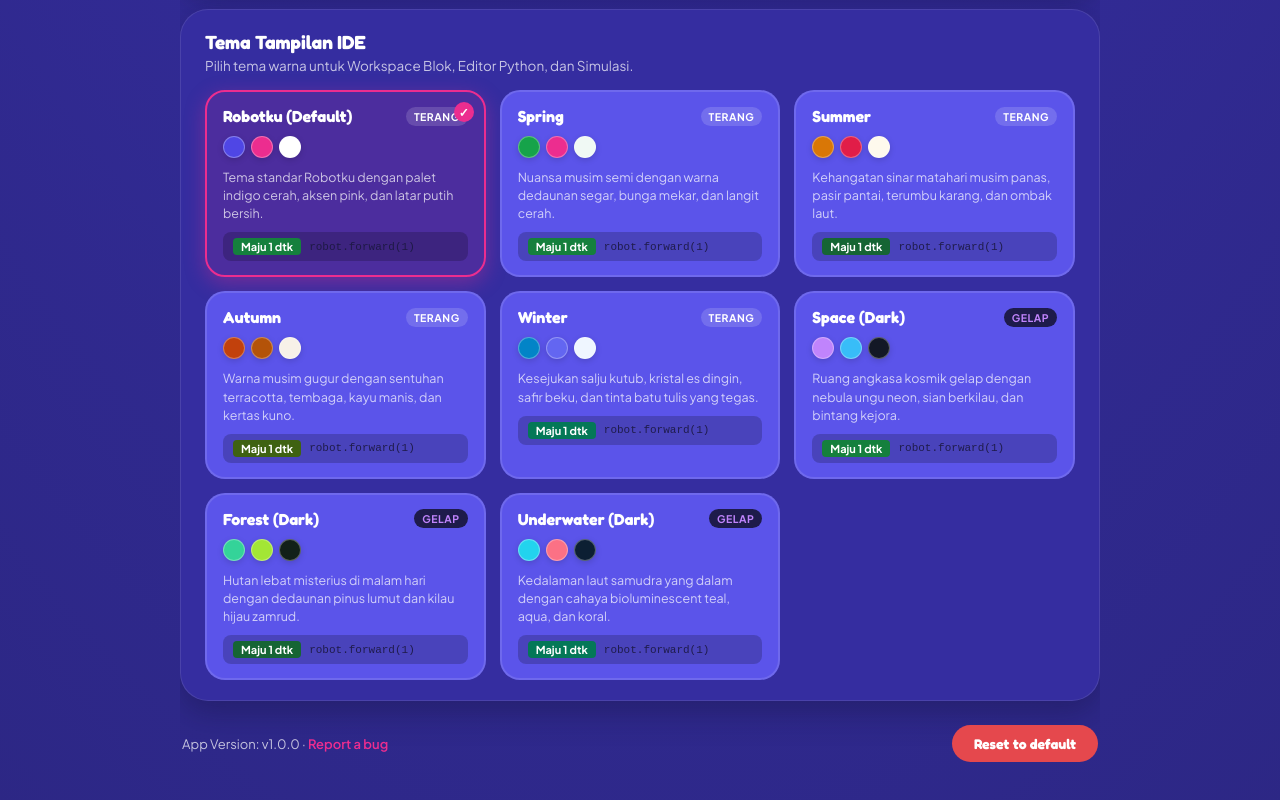
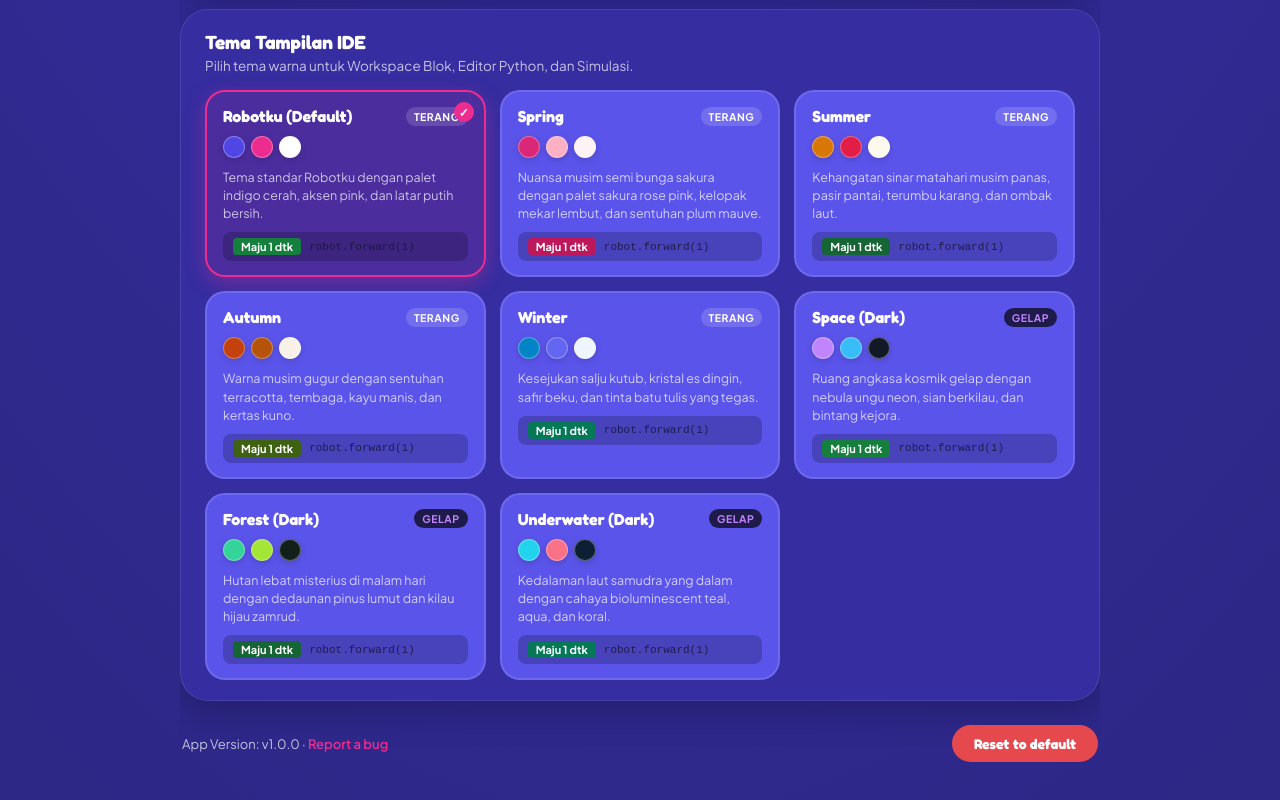
Before and after one commit to sudo-kachponz/robotku, a Next.js app: page /control/settings in a window 1280 px wide. Shown: the part 2164-2964 px from the top of the page. Built offline with nearby package versions, Linux system fonts and the light colour scheme.

Commit message:
feat(theme): make Spring theme full Sakura Rose Pink

```diff
--- a/src/theme/themes/index.ts
+++ b/src/theme/themes/index.ts
@@ -51,10 +51,10 @@
     label: 'Spring',
     name: 'Spring',
     mode: 'light',
-    desc: 'Nuansa musim semi dengan warna dedaunan segar, bunga mekar, dan langit cerah.',
-    swatch: ['#16A34A', '#EC2D8F', '#F0F9F4'],
+    desc: 'Nuansa musim semi bunga sakura dengan palet sakura rose pink, kelopak mekar lembut, dan sentuhan plum mauve.',
+    swatch: ['#DB2777', '#FBB0C4', '#FDF2F4'],
     categoryColors: {
-      Movement: '#15803D',
+      Movement: '#BE185D',
       Timing: '#B45309',
       Display: '#0369A1',
       Audio: '#C2410C',
@@ -65,7 +65,7 @@
       Variables: '#A21CAF',
       Functions: '#52525B',
       Templates: '#831843',
-      AI: '#BE185D',
+      AI: '#9F1239',
     },
   },
   {
--- a/src/theme/themes/spring.css
+++ b/src/theme/themes/spring.css
@@ -1,27 +1,27 @@
 /* src/theme/themes/spring.css
  *
- * Theme: Spring (Fresh Floral Light)
- * Vibrant meadow greens, fresh blossoms, crisp clear skies.
+ * Theme: Spring (Sakura Rose Pink Floral Light)
+ * Soft blooming cherry blossoms, delicate rose petals, and warm spring skies.
  */
 
 :root[data-theme='spring'] {
   color-scheme: light;
 
-  /* Surfaces & backgrounds */
+  /* Surfaces & backgrounds (soft sakura blush) */
   --surface: #ffffff;
-  --surface-2: #f7fdf9;
-  --bg: #f0f9f4;
-  --line: #dcf2e5;
-  --line-soft: #ebf8f0;
+  --surface-2: #fdf5f7;
+  --bg: #faedf1;
+  --line: #f2d3dc;
+  --line-soft: #faeaf0;
 
-  /* Ink scale */
-  --ink-900: #0f291e;
-  --ink-800: #1a4030;
-  --ink-700: #295944;
-  --ink-600: #3d755c;
-  --ink-500: #559477;
-  --ink-400: #7eb59c;
-  --ink-300: #b0d8c4;
+  /* Ink scale (warm plum bark / charcoal mauve) */
+  --ink-900: #33141f;
+  --ink-800: #4a1f2f;
+  --ink-700: #652b41;
+  --ink-600: #853b57;
+  --ink-500: #a75271;
+  --ink-400: #cc7897;
+  --ink-300: #e8b2c4;
 
   /* Semantic colors */
   --blue: #0284c7;
@@ -37,20 +37,20 @@
 
   /* Code editor (Python mode) */
   --code-bg: #ffffff;
-  --code-fg: #0f291e;
-  --code-gutter-bg: #f0f9f4;
-  --code-gutter-fg: #559477;
-  --code-active-line: #e3f5eb;
-  --code-selection: #c7edd7;
-  --code-keyword: #059669;
-  --code-string: #d97706;
+  --code-fg: #33141f;
+  --code-gutter-bg: #faedf1;
+  --code-gutter-fg: #a75271;
+  --code-active-line: #fcebf0;
+  --code-selection: #f7d2de;
+  --code-keyword: #be185d;
+  --code-string: #c2410c;
   --code-number: #0284c7;
-  --code-comment: #559477;
-  --code-ident: #0f291e;
-  --code-fn: #2563eb;
+  --code-comment: #878793;
+  --code-ident: #33141f;
+  --code-fn: #9333ea;
   --code-error: #e11d48;
   --code-warn: #d97706;
 
   /* Flyout */
-  --flyout-bg-color: rgba(240, 249, 244, 0.75);
+  --flyout-bg-color: rgba(250, 237, 241, 0.75);
 }
```
